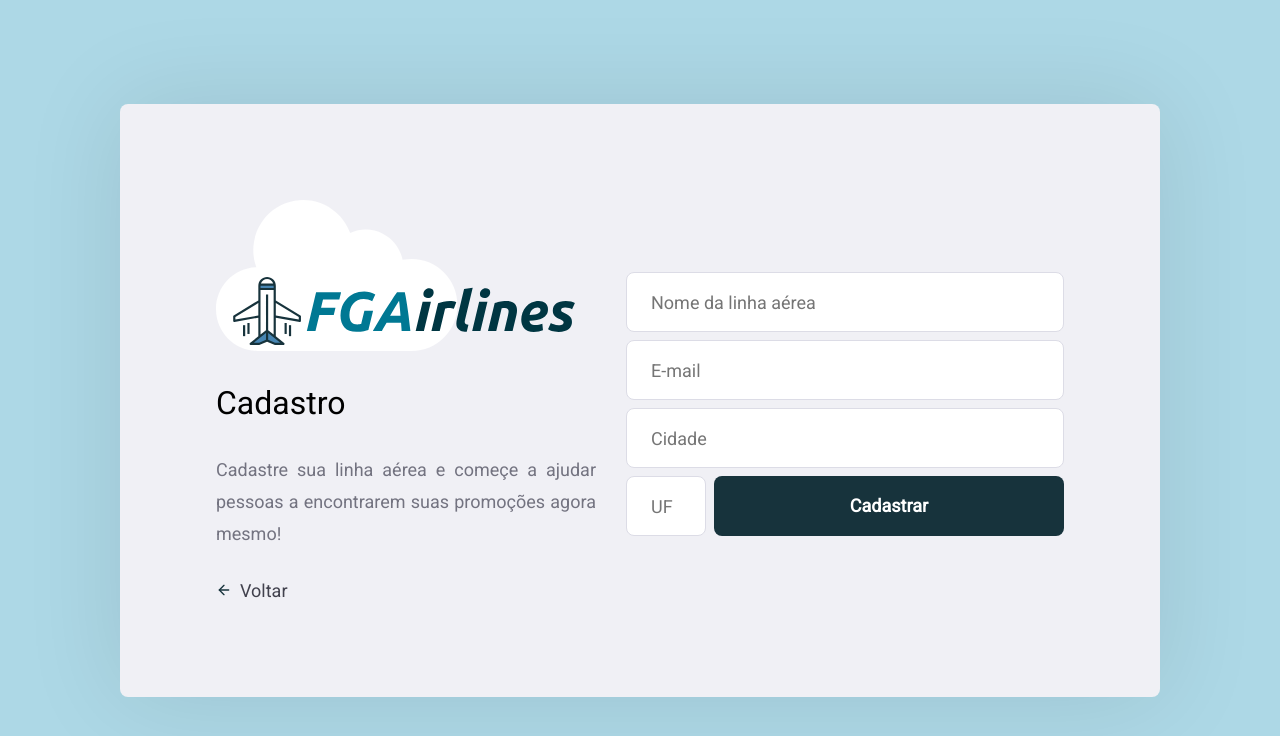
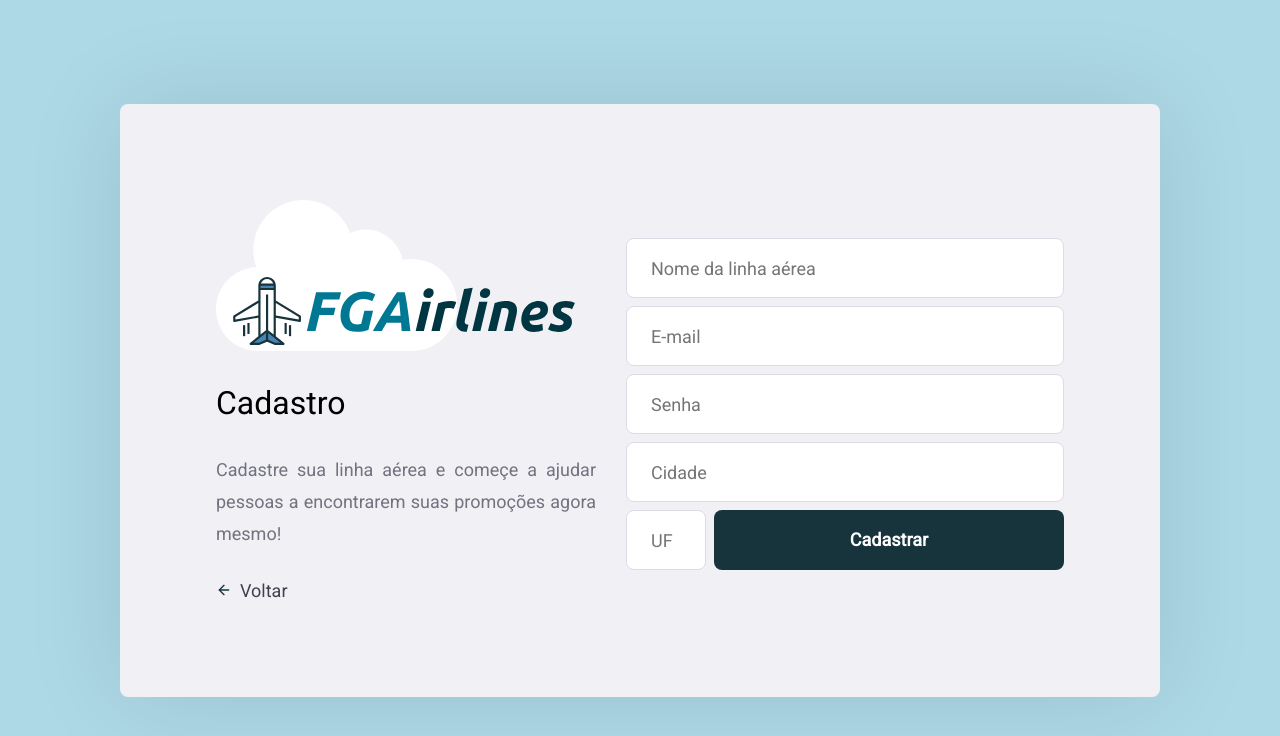
Before and after one commit to matgomes21/fgairlines, a React (Create React App) app in the folder frontend/: page /register in a window 1280 px wide. Shown: the top 736 px of the page. Built offline with nearby package versions, Linux system fonts and the light colour scheme.

Commit message:
Added password field on register page

```diff
--- a/frontend/src/pages/Register/index.js
+++ b/frontend/src/pages/Register/index.js
@@ -10,6 +10,7 @@ import logo from '../../assets/logo.svg';
 export default function Register() {
     const [name, setName] = useState('');
     const [email, setEmail] = useState('');
+    const [password, setPassword] = useState('');
     const [city, setCity] = useState('');
     const [uf, setUf] = useState('');
 
@@ -21,6 +22,7 @@ export default function Register() {
         const data = {
             name,
             email,
+            password,
             city,
             uf,
         }
@@ -58,6 +60,10 @@ export default function Register() {
                         value={email}
                         onChange={e=>setEmail(e.target.value)}
                     />
+                    <input type="password" placeholder="Senha"
+                        value={password}
+                        onChange={e=>setPassword(e.target.value)}
+                    />
                     <input placeholder="Cidade"
                         value={city}
                         onChange={e=>setCity(e.target.value)}
```
